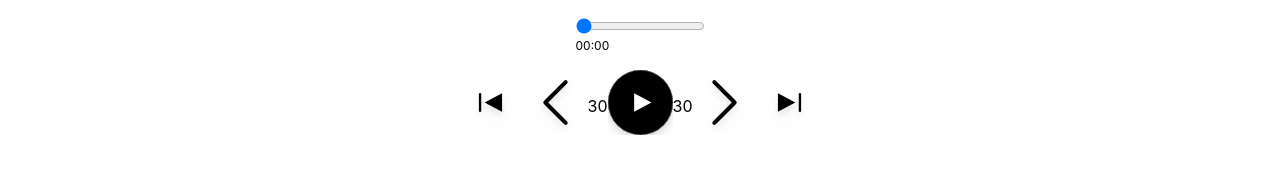
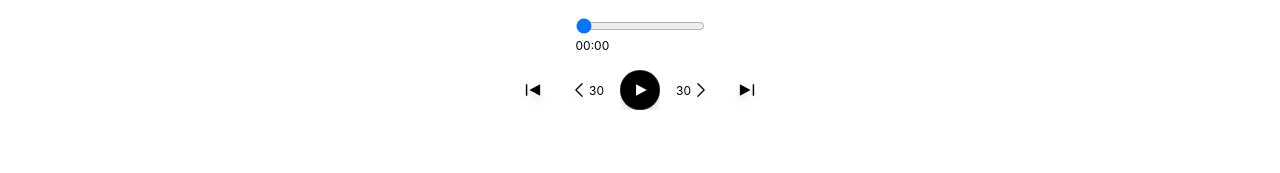
Before and after one commit to ujjwal-ZS/audio-Player, a Next.js app: page / in a window 1280 px wide. Shown: the part 289-462 px from the top of the page. Built offline with nearby package versions, Linux system fonts and the light colour scheme.

Commit message:
fix: styling for controller

```diff
--- a/src/components/controls.jsx
+++ b/src/components/controls.jsx
@@ -13,10 +13,11 @@ const Controls = ({
   onShuffleClick,
 }) => {
   return (
-    <div className="flex flex-row mt-4">
+    <div className="flex flex-row mt-4 gap-4">
       <ImageButton src="/assets/icons/ic_prev.svg" onClick={onPrevClick} />
       <div className="flex items-center" onClick={skipBackward}>
-        <ImageButton src="/assets/icons/ic_backward.svg" /> <p>30</p>
+        <ImageButton src="/assets/icons/ic_backward.svg" buttonSize={"20"} />{" "}
+        <p className="text-xs mb-1">30</p>
       </div>
       <ImageButton
         className="mr-2 ml-2"
@@ -26,8 +27,8 @@ const Controls = ({
         onClick={onPlayClick}
       />
       <div className="flex items-center" onClick={skipForward}>
-        <p>30</p>
-        <ImageButton src="/assets/icons/ic_forward.svg" />
+        <p className="text-xs mb-1">30</p>
+        <ImageButton src="/assets/icons/ic_forward.svg" buttonSize={"20"} />
       </div>
       <ImageButton src="/assets/icons/ic_next.svg" onClick={onNextClick} />
     </div>
@@ -36,10 +37,15 @@ const Controls = ({
 
 export default Controls;
 
-const ImageButton = ({ onClick, src, disabledSrc, disabled }) => {
-  const buttonSize = 65;
+const ImageButton = ({
+  onClick,
+  src,
+  disabledSrc,
+  disabled,
+  buttonSize = 40,
+}) => {
   return (
-    <button onClick={onClick} disabled={disabled}>
+    <button className="h-fit" onClick={onClick} disabled={disabled}>
       <Image
         src={disabled ? disabledSrc : src}
         alt="Icon"
```
